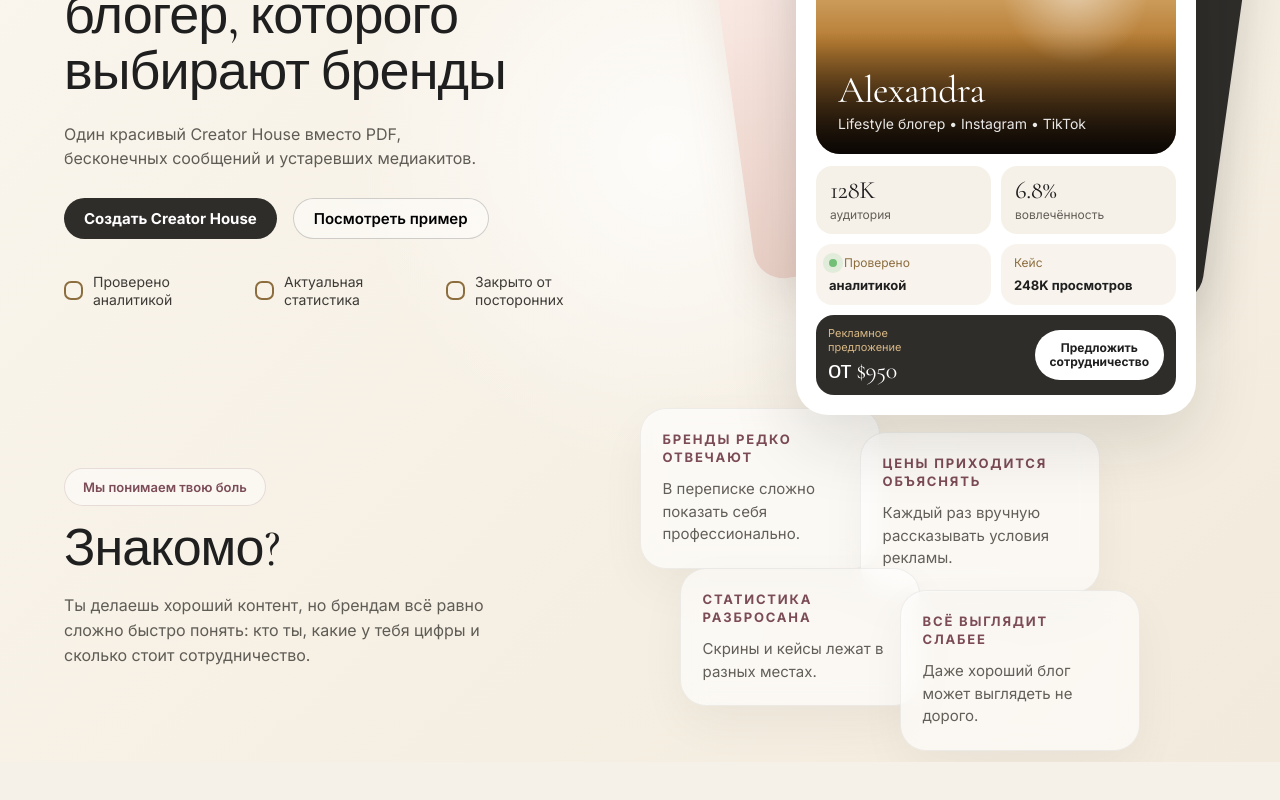
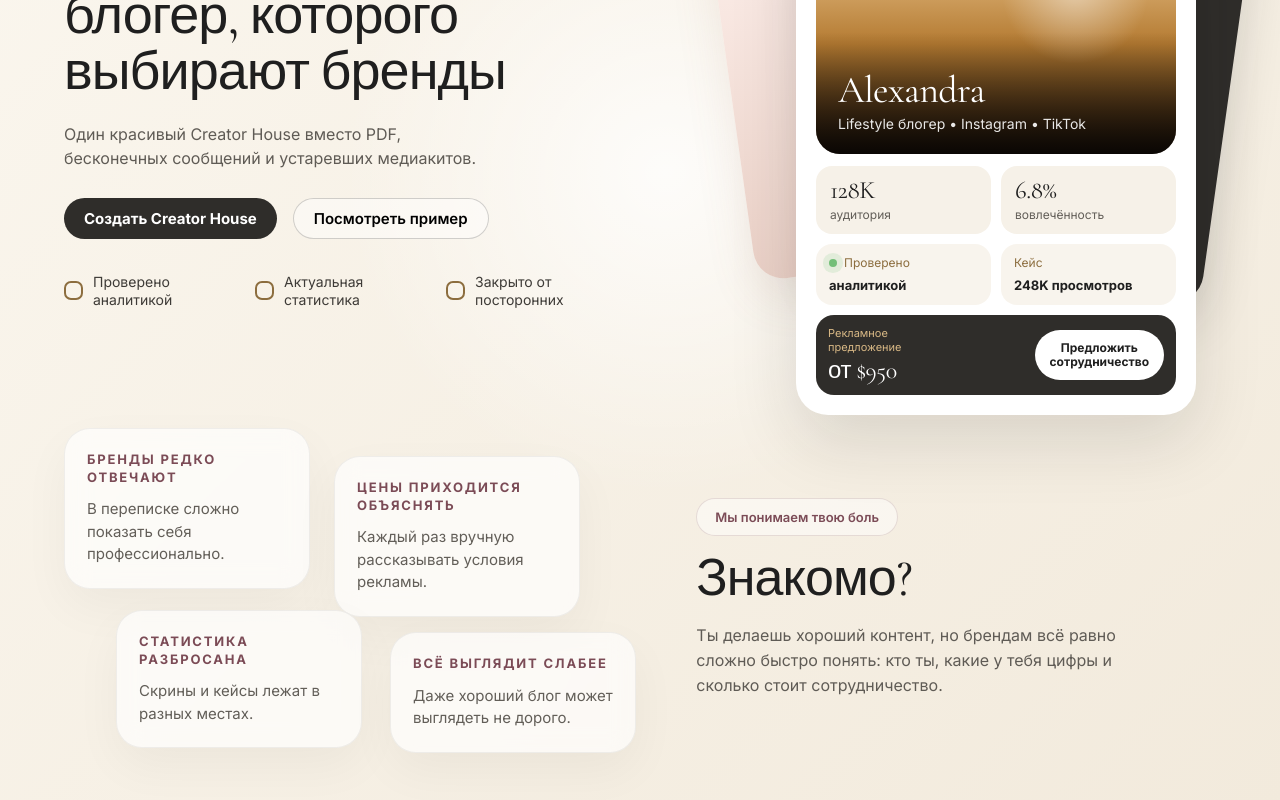
Before and after one commit to tsstish/creator-house, a Next.js app: page / in a window 1280 px wide. Shown: the part 290-1090 px from the top of the page. Before the commit the page ends 1052 px from the top, so only its background shows below. Built offline with nearby package versions, Linux system fonts and the light colour scheme.

Commit message:
Update page.tsx

```diff
--- a/app/page.tsx
+++ b/app/page.tsx
@@ -189,15 +189,84 @@ export default function Home() {
           </div>
         </div>
 
-        <section style={{ padding: "34px 0 10px" }}>
+        <section style={{ padding: "54px 0 18px" }}>
   <div
     style={{
       display: "grid",
-              gridTemplateColumns: "0.95fr 1.05fr",
-              gap: 54,
+      gridTemplateColumns: "1.05fr 0.95fr",
+      gap: 58,
       alignItems: "center",
     }}
   >
+    <div style={{ position: "relative", height: 340 }}>
+      {[
+        {
+          title: "Бренды редко отвечают",
+          text: "В переписке сложно показать себя профессионально.",
+          top: 0,
+          left: 0,
+        },
+        {
+          title: "Цены приходится объяснять",
+          text: "Каждый раз вручную рассказывать условия рекламы.",
+          top: 28,
+          left: 270,
+        },
+        {
+          title: "Статистика разбросана",
+          text: "Скрины и кейсы лежат в разных местах.",
+          top: 182,
+          left: 52,
+        },
+        {
+          title: "Всё выглядит слабее",
+          text: "Даже хороший блог может выглядеть не дорого.",
+          top: 204,
+          left: 326,
+        },
+      ].map((item) => (
+        <div
+          key={item.title}
+          style={{
+            position: "absolute",
+            top: item.top,
+            left: item.left,
+            width: 246,
+            background: "rgba(255,255,255,.66)",
+            border: "1px solid rgba(31,31,31,.06)",
+            borderRadius: 26,
+            padding: 22,
+            backdropFilter: "blur(12px)",
+            boxShadow: "0 18px 48px rgba(31,31,31,.045)",
+          }}
+        >
+          <div
+            style={{
+              fontSize: 13,
+              letterSpacing: ".14em",
+              textTransform: "uppercase",
+              color: "#7B4B56",
+              fontWeight: 700,
+              marginBottom: 12,
+              lineHeight: 1.35,
+            }}
+          >
+            {item.title}
+          </div>
+
+          <div
+            style={{
+              fontSize: 15,
+              lineHeight: 1.5,
+              color: "#625E58",
+            }}
+          >
+            {item.text}
+          </div>
+        </div>
+      ))}
+    </div>
+
     <div>
       <div
         style={{
@@ -240,75 +309,6 @@ export default function Home() {
         кто ты, какие у тебя цифры и сколько стоит сотрудничество.
       </p>
     </div>
-
-            <div style={{ position: "relative", height: 320 }}>
-              {[
-                {
-                  title: "Бренды редко отвечают",
-                  text: "В переписке сложно показать себя профессионально.",
-                  top: 0,
-                  left: 0,
-                },
-                {
-                  title: "Цены приходится объяснять",
-                  text: "Каждый раз вручную рассказывать условия рекламы.",
-                  top: 24,
-                  left: 220,
-                },
-                {
-                  title: "Статистика разбросана",
-                  text: "Скрины и кейсы лежат в разных местах.",
-                  top: 160,
-                  left: 40,
-                },
-                {
-                  title: "Всё выглядит слабее",
-                  text: "Даже хороший блог может выглядеть не дорого.",
-                  top: 182,
-                  left: 260,
-                },
-              ].map((item) => (
-                <div
-                  key={item.title}
-                  style={{
-                    position: "absolute",
-                    top: item.top,
-                    left: item.left,
-                    width: 240,
-                    background: "rgba(255,255,255,.62)",
-                    border: "1px solid rgba(31,31,31,.06)",
-                    borderRadius: 26,
-                    padding: 22,
-                    backdropFilter: "blur(12px)",
-                    boxShadow: "0 18px 48px rgba(31,31,31,.045)",
-                  }}
-                >
-                  <div
-                    style={{
-                      fontSize: 13,
-                      letterSpacing: ".14em",
-                      textTransform: "uppercase",
-                      color: "#7B4B56",
-                      fontWeight: 700,
-                      marginBottom: 12,
-                      lineHeight: 1.35,
-                    }}
-                  >
-                    {item.title}
-                  </div>
-
-                  <div
-                    style={{
-                      fontSize: 15,
-                      lineHeight: 1.5,
-                      color: "#625E58",
-                    }}
-                  >
-                    {item.text}
-                  </div>
-                </div>
-              ))}
-            </div>
   </div>
 </section>
       </section>
```
Lines whose indentation alone changed are shown as unchanged.
